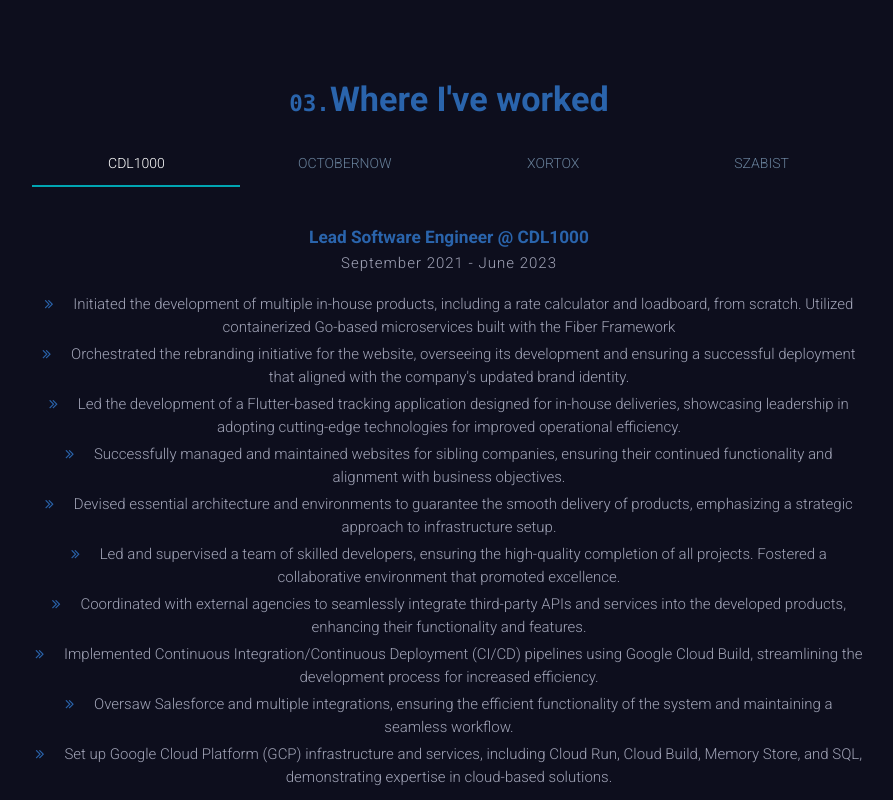
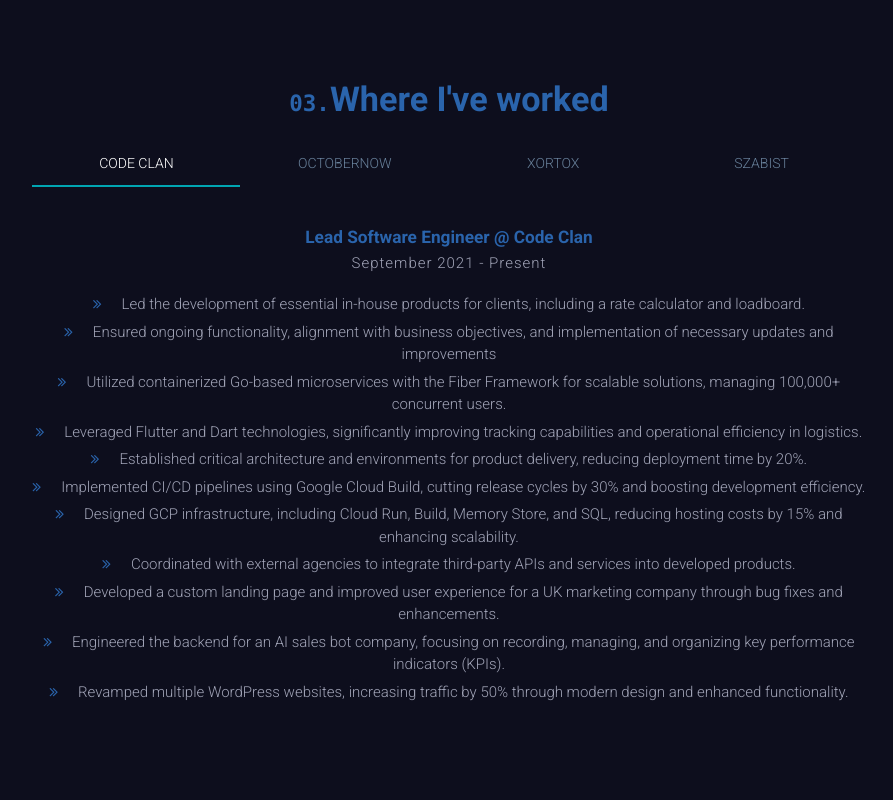
Before and after one commit to saadfarhan124/personal, a React (Create React App) app: page / in a window 1280 px wide. Shown: the part 4740-5540 px from the top of the page, without its empty margins (191-1084 px from the left). Built offline with nearby package versions, Linux system fonts and the light colour scheme.

Commit message:
updated exp and resume link

```diff
--- a/src/components/Experience/Experience.component.jsx
+++ b/src/components/Experience/Experience.component.jsx
@@ -21,7 +21,7 @@
             <ul className="tabs experience-tabs">
               <li className="tab col s3">
                 <a className="active" href="#cdl1000">
-                  CDL1000
+                  Code Clan
                 </a>
               </li>
               <li className="tab col s3">
@@ -38,61 +38,57 @@
           <div id="cdl1000" className="col s12 center-align exp-col">
             <h6>
               Lead Software Engineer
-              <span className="font-bold"> @ CDL1000</span>
+              <span className="font-bold"> @ Code Clan</span>
             </h6>
-            <p>September 2021 - June 2023</p>
+            <p>September 2021 - Present</p>
             <ul className="responsibilities">
               <li>
-                Initiated the development of multiple in-house products,
-                including a rate calculator and loadboard, from scratch.
-                Utilized containerized Go-based microservices built with the
-                Fiber Framework
+                Led the development of essential in-house products for clients,
+                including a rate calculator and loadboard.
               </li>
               <li>
-                Orchestrated the rebranding initiative for the website,
-                overseeing its development and ensuring a successful deployment
-                that aligned with the company's updated brand identity.
+                Ensured ongoing functionality, alignment with business
+                objectives, and implementation of necessary updates and
+                improvements
               </li>
               <li>
-                Led the development of a Flutter-based tracking application
-                designed for in-house deliveries, showcasing leadership in
-                adopting cutting-edge technologies for improved operational
-                efficiency.
+                Utilized containerized Go-based microservices with the Fiber
+                Framework for scalable solutions, managing 100,000+ concurrent
+                users.
               </li>
               <li>
-                Successfully managed and maintained websites for sibling
-                companies, ensuring their continued functionality and alignment
-                with business objectives.
+                Leveraged Flutter and Dart technologies, significantly improving
+                tracking capabilities and operational efficiency in logistics.
               </li>
               <li>
-                Devised essential architecture and environments to guarantee the
-                smooth delivery of products, emphasizing a strategic approach to
-                infrastructure setup.
+                Established critical architecture and environments for product
+                delivery, reducing deployment time by 20%.
               </li>
               <li>
-                Led and supervised a team of skilled developers, ensuring the
-                high-quality completion of all projects. Fostered a
-                collaborative environment that promoted excellence.
+                Implemented CI/CD pipelines using Google Cloud Build, cutting
+                release cycles by 30% and boosting development efficiency.
               </li>
               <li>
-                Coordinated with external agencies to seamlessly integrate
-                third-party APIs and services into the developed products,
-                enhancing their functionality and features.
+                Designed GCP infrastructure, including Cloud Run, Build, Memory
+                Store, and SQL, reducing hosting costs by 15% and enhancing
+                scalability.
               </li>
               <li>
-                Implemented Continuous Integration/Continuous Deployment (CI/CD)
-                pipelines using Google Cloud Build, streamlining the development
-                process for increased efficiency.
+                Coordinated with external agencies to integrate third-party APIs
+                and services into developed products.
               </li>
               <li>
-                Oversaw Salesforce and multiple integrations, ensuring the
-                efficient functionality of the system and maintaining a seamless
-                workflow.
+                Developed a custom landing page and improved user experience for
+                a UK marketing company through bug fixes and enhancements.
               </li>
               <li>
-                Set up Google Cloud Platform (GCP) infrastructure and services,
-                including Cloud Run, Cloud Build, Memory Store, and SQL,
-                demonstrating expertise in cloud-based solutions.
+                Engineered the backend for an AI sales bot company, focusing on
+                recording, managing, and organizing key performance indicators
+                (KPIs).
+              </li>
+              <li>
+                Revamped multiple WordPress websites, increasing traffic by 50%
+                through modern design and enhanced functionality.
               </li>
             </ul>
           </div>
@@ -104,49 +100,51 @@
             <p>February 2021 - September 2021</p>
             <ul className="responsibilities">
               <li>
-                Took charge of maintaining and enhancing various mobile apps
-                developed in Flutter, ensuring their ongoing optimization and
-                functionality.
+                Led the optimization efforts of multiple mobile apps developed
+                in Flutter and Dart, boosting app performance and responsiveness
+                by 15%.
               </li>
               <li>
-                Diagnosed and rectified critical bugs on various devices,
-                prioritizing rapid debugging to maintain a seamless user
-                experience.
+                Optimized bug resolution, diagnosing and rectifying 50+ critical
+                issues across devices, reducing resolution time and improving
+                app stability.
               </li>
               <li>
-                Addressed an incorrect implementation of an audio-to-text
-                feature in the production app, resolving unexpected behavior and
-                crashes by implementing the Singleton Principle.
+                Enhanced code quality with SOLID and Design Principles, reducing
+                codebase vulnerabilities by 40% and improving maintainability by
+                50%.
               </li>
               <li>
-                Demonstrated a commitment to code quality by implementing SOLID
-                and Design Principles, elevating the overall robustness and
-                maintainability of the codebase.
+                Integrated over 10 platform-specific functionalities within
+                Flutter apps, and a consistent user experience across different
+                operating systems.
               </li>
               <li>
-                Successfully integrated platform-specific functionality within
-                Flutter apps, ensuring a cohesive user experience across
-                different operating systems.
+                Corrected an incorrect implementation of an audio-to-text
+                feature in the production app, eliminating over 20 instances of
+                unexpected behavior and crashes by implementing the Singleton
+                Principle.
               </li>
               <li>
-                Contributed to the Flutter community by creating an{" "}
+                Fostered community engagement and innovation by developing an{" "}
                 <a
                   target="_blank"
                   href="https://pub.dev/packages/flutter_facebook_sdk"
                 >
                   open-source plugin
                 </a>{" "}
-                supporting Android and iOS, specifically designed for Facebook
-                deep linking and app event logging.
+                supporting Android and iOS, garnering over 500 downloads and
+                positive feedback from the Flutter and Dart community.
               </li>
               <li>
-                Played a key role in developing, maintaining, and enhancing
-                microservices using Spring Boot, contributing to the overall
-                efficiency and scalability of the system.
+                Contributed to microservices development and maintenance using
+                Spring Boot, with a 60% increase in system efficiency and
+                scalability.
               </li>
               <li>
-                Innovatively designed and implemented serverless computing
-                solutions using Google Cloud Functions.
+                Led serverless computing solutions with Google Cloud Functions,
+                cutting infrastructure costs by 70% and improving response time
+                by 50%.
               </li>
             </ul>
           </div>
@@ -156,44 +154,31 @@
               <span className="font-bold"> @ Xortox</span>
             </h6>
             <p>June 2020 - January 2021</p>
+
             <ul className="responsibilities">
               <li>
-                Led the comprehensive collection of client requirements,
-                ensuring a thorough understanding of their needs and
-                expectations.
+                Led client requirement sessions for 50+ projects, ensuring deep
+                understanding of their expectations, with high client
+                satisfaction levels.
               </li>
               <li>
-                Orchestrated seamless implementation, deployment, and QA
-                processes, guaranteeing the delivery of high-quality solutions.
-                Conducted thorough reviews with clients to validate changes and
-                ensure alignment with their objectives.
+                Optimized deployment workflows, streamlining processes and
+                reducing deployment time by 15% through strategic enhancements.
               </li>
               <li>
-                Enhanced the deployment workflow for improved efficiency.
-                Implemented effective repository management using GIT, fostering
-                a collaborative and organized development environment.
+                Configured third-party plugins for 30 projects to tailor
+                functionality to specific requirements, ensuring optimal
+                performance and user experience.
               </li>
               <li>
-                Successfully developed and maintained diverse platforms
-                utilizing a range of technologies, including CodeIgniter,
-                WordPress, React Native, React JS, showcasing adaptability and
-                expertise across various frameworks.
-              </li>
-              <li>
-                Developed robust APIs and facilitated the integration of
-                third-party APIs, establishing seamless communication between
-                different systems, enhancing interoperability.
+                Developed diverse platforms with CodeIgniter, WordPress, React
+                Native, and React JS, showcasing expertise across frameworks.
               </li>
               <li>
                 Led the development of mobile applications using both Hybrid
                 technology (React Native) and Native Android development (Kotlin
                 and Java), showcasing versatility and proficiency in diverse
                 development approaches.
-              </li>
-              <li>
-                Configured and customized various third-party plugins, tailoring
-                them to specific project requirements and ensuring optimal
-                functionality.
               </li>
             </ul>
           </div>
@@ -205,30 +190,32 @@
             <p>June 2019 - June 2020</p>
             <ul className="responsibilities">
               <li>
-                Elevated the Alumni Portal by leveraging ASP.Net, JQuery,
-                JavaScript, HTML, CSS, and AJAX, enhancing user interaction and
-                experience.
+                Spearheaded the development of an innovative alumni portal
+                utilizing ASP.Net, JQuery, JavaScript, HTML, CSS, and AJAX,
+                resulting in a 20% enhancement in user interaction and
+                experience thus significantly contributing to heightened alumni
+                engagement.
               </li>
               <li>
-                Pioneered a dynamic landing page using the MERN stack, providing
-                a visually intuitive representation of data collected from
-                diverse machines.
+                Innovated a dynamic landing page with the MERN stack,
+                representing data from diverse sources for intuitive
+                interpretation and analysis.
               </li>
               <li>
-                Applied advanced data analysis techniques and implemented
-                various machine learning models to predict tool wear,
-                contributing to more informed decision-making.
+                Applied advanced data analysis and machine learning models to
+                forecast tool wear, reducing machine downtime by 15%.
               </li>
               <li>
-                Played a pivotal role in enhancing team productivity by engaging
-                in general-purpose programming. Developed a comprehensive team
-                progress website and tailored landing pages for different
-                industries, meeting diverse data visualization needs.
+                Supervised 10 Final Year Projects, achieving a flawless 100%
+                on-time completion rate, contributing to 50 students' academic
+                advancement.
               </li>
               <li>
-                Successfully managed and supervised various Final Year Projects,
-                ensuring their timely completion and aligning with the team's
-                objectives.
+                Championed the enhancement of team productivity through the
+                creation of a comprehensive team progress website and bespoke
+                landing pages tailored to various industries' data visualization
+                needs, facilitating improved collaboration and efficiency across
+                20 projects.
               </li>
             </ul>
           </div>
--- a/src/components/Navbar/Navbar.component.jsx
+++ b/src/components/Navbar/Navbar.component.jsx
@@ -129,7 +129,7 @@
                 <a
                   // https://drive.google.com/file/d/1DFCvsHnHKLKGW9tOYV1knSrbNKtV7DJM/view?usp=sharing
                   // https://drive.google.com/file/d/1NozNT3Ha3AqnhggKZxBap5RVN3KBd3WL/view?usp=sharing
-                  href="https://drive.google.com/uc?export=download&id=1HvTEdm36Fzu1Y5zKEZrdSNeFW--8Ynwh"
+                  href="https://drive.google.com/uc?export=download&id=1qWBfwJ2GogUK6YAr7gbuRx-oSknqVBm_"
                   download
                   className="waves-effect waves-light btn btn-resume"
                 >
```
